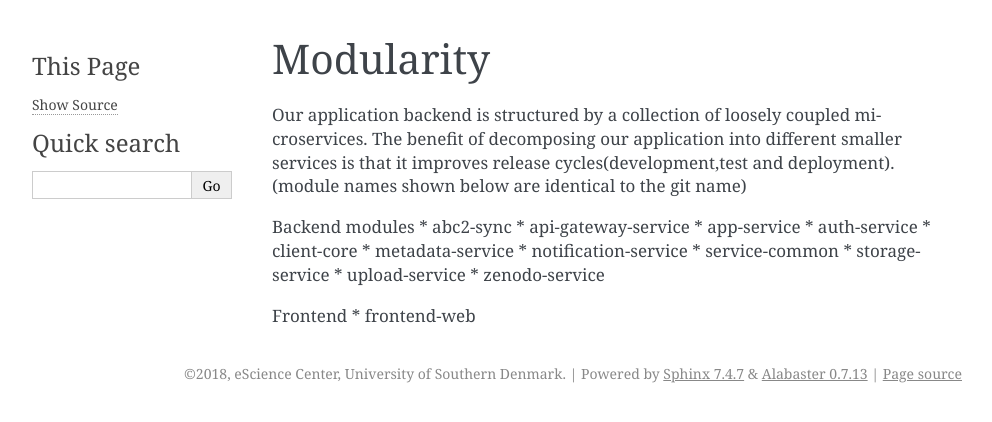
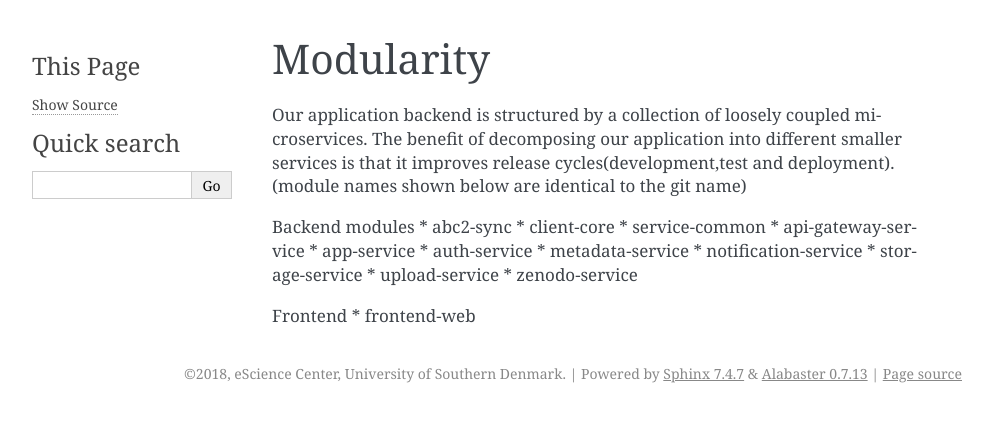
Before and after one commit to SDU-eScience/SDUCloudDoc, a Sphinx documentation site: the page built from docs/source/modularity.rst, in a window 1280 px wide. Shown: the top 422 px of the page, without its empty margins (148-1140 px from the left). Built offline with Sphinx 7.4.7, drawn with Linux system fonts in a browser that asks for light colours.

```diff
--- a/docs/source/confluent.rst
+++ b/docs/source/confluent.rst
@@ -17,7 +17,7 @@
 
 * Version and Dependencies
 
- * Open Source 3.3.1 (Java 1.7 or later)
+ * Open Source 4.1.1 (Java 1.8 or later)
 
 .. note::
 
--- a/docs/source/index.rst
+++ b/docs/source/index.rst
@@ -5,10 +5,10 @@
 
 Welcome to SDUCloud's documentation!
 =============================================
-This documentation exists to provide an introduction of the SDUCloud. The project aims to provide easy access to national HPC infrastructures, like the Abacus 2.0 supercomputer, allowing a researcher to run complex or heavy computations on a supercomputer in a completely seamless and automatic way and to provede a safe datastorage
+This documentation exists to provide an introduction of the SDUCloud. The project aims to provide easy access to national HPC infrastructures, like the Abacus 2.0 supercomputer, allowing a researcher to run complex or heavy computations on a supercomputer in a completely seamless and automatic way and to provide a safe datastorage.
 
 
-Overview, by components
+Overview, by open source components
 ========================
 * :ref:`Components_of_Communication`
 * :ref:`Ansible`
--- a/docs/source/modularity.rst
+++ b/docs/source/modularity.rst
@@ -6,13 +8,13 @@
 
 Backend modules
 * abc2-sync
+* client-core
+* service-common
 * api-gateway-service
 * app-service
 * auth-service
-* client-core
 * metadata-service
 * notification-service
-* service-common
 * storage-service
 * upload-service
 * zenodo-service
```
Also changed, not shown: other parts of docs/source/modularity.rst (+2 -0 lines).
